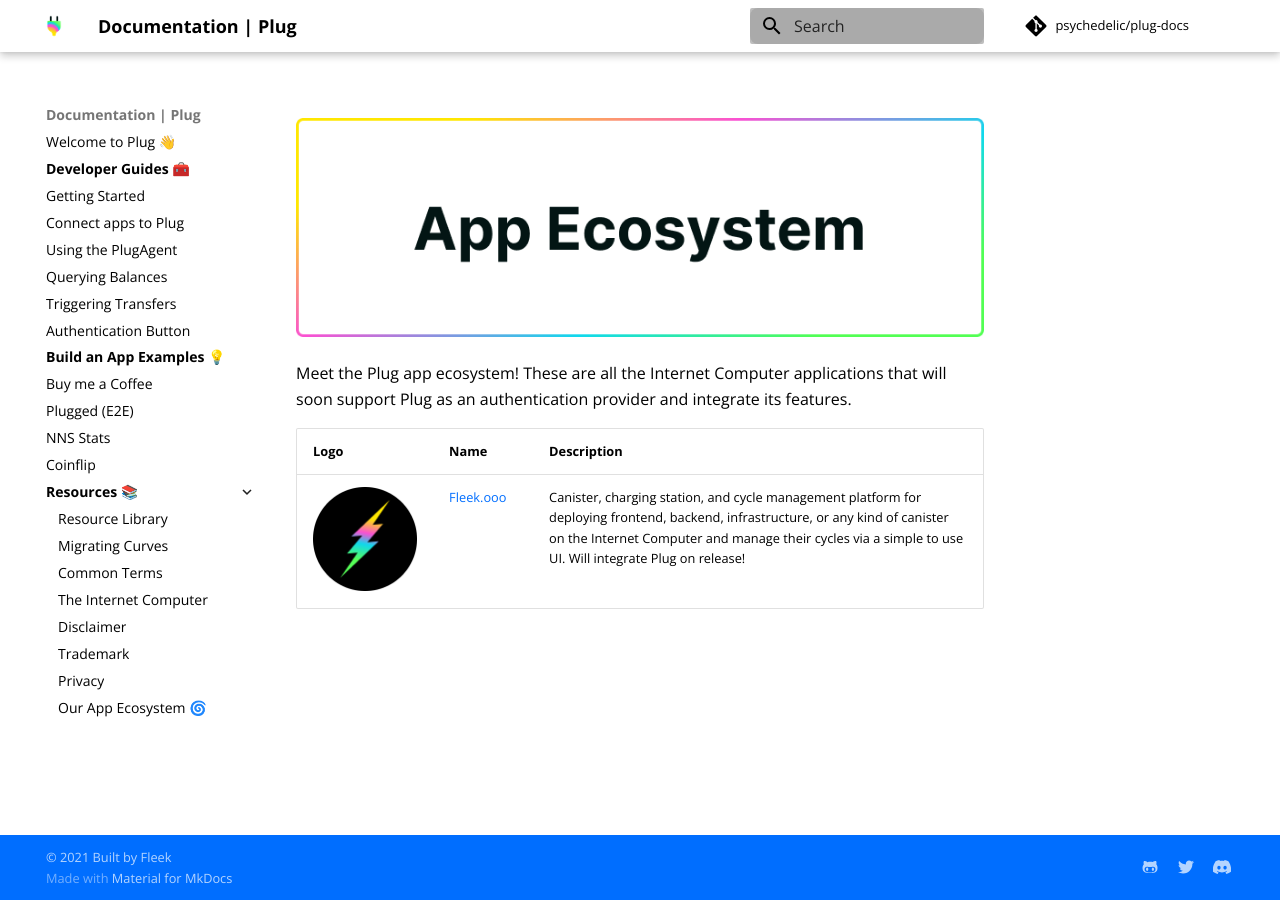
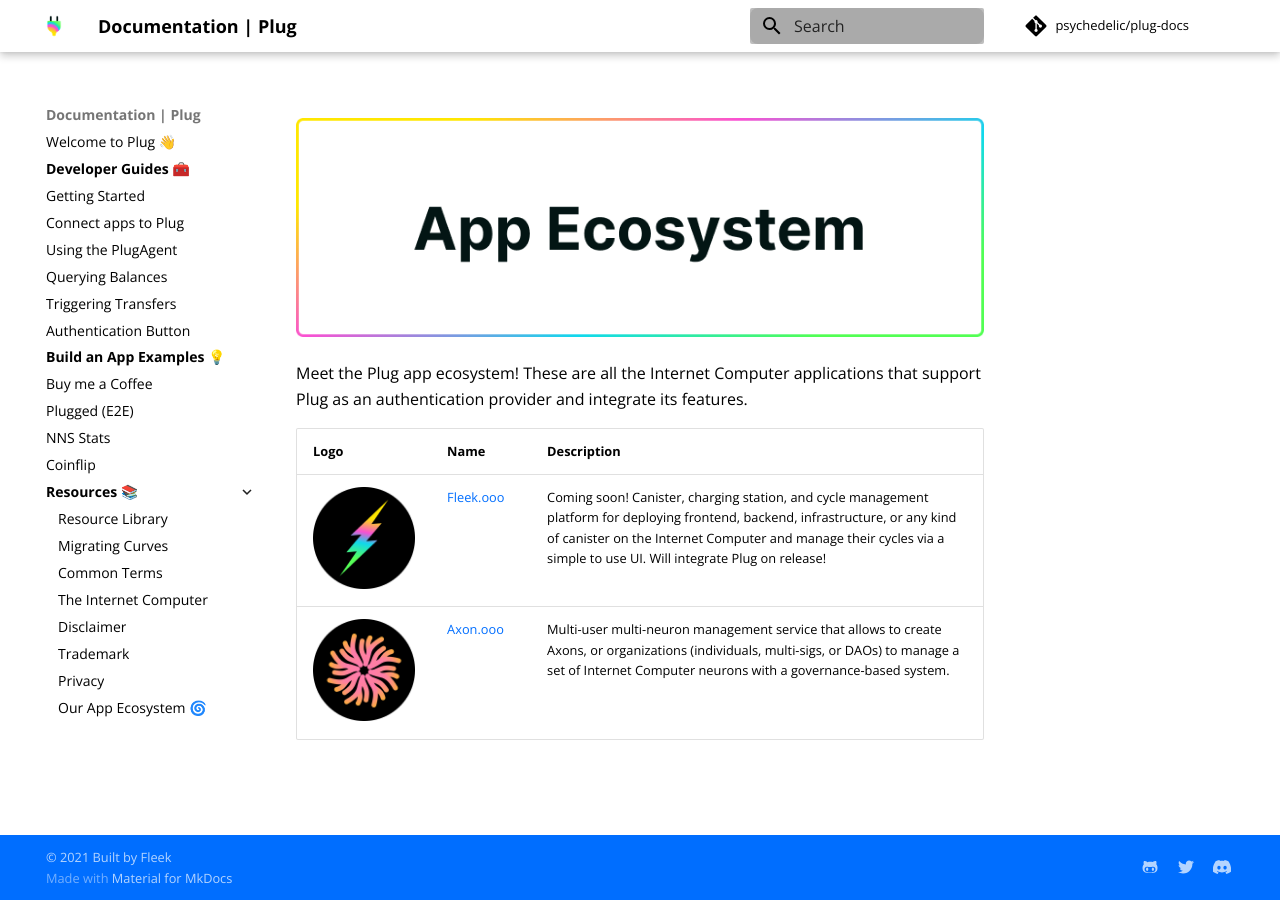
Before and after one commit to Psychedelic/plug-docs, an MkDocs documentation site: the page built from docs/resources/apps-with-plug.md, in a window 1280 px wide. Built offline with MkDocs 1.6.1 and Material for MkDocs 9.7.7, drawn with Linux system fonts in a browser that asks for light colours; comment, search, counter and statistics services are not loaded.

Commit message:
expand list

```diff
--- a/docs/resources/apps-with-plug.md
+++ b/docs/resources/apps-with-plug.md
@@ -6,9 +6,10 @@
 
 ![](imgs/apps.png)
 
-Meet the Plug app ecosystem! These are all the Internet Computer applications that will soon support Plug as an authentication provider and integrate its features.
+Meet the Plug app ecosystem! These are all the Internet Computer applications that support Plug as an authentication provider and integrate its features.
 
 
 | Logo  	| Name  	| Description |
 |---	|---	| ---	|
-| ![](imgs/fleek.png ) 	|   <a href="https://fleek.ooo" target="_blank">Fleek.ooo</a>	| Canister, charging station, and cycle management platform for deploying frontend, backend, infrastructure, or any kind of canister on the Internet Computer and manage their cycles via a simple to use UI. Will integrate Plug on release!|
+| ![](imgs/fleek.png ) 	|   <a href="https://fleek.ooo" target="_blank">Fleek.ooo</a>	| Coming soon! Canister, charging station, and cycle management platform for deploying frontend, backend, infrastructure, or any kind of canister on the Internet Computer and manage their cycles via a simple to use UI. Will integrate Plug on release!|
+| ![](imgs/axon.png ) 	|   <a href="https://axon.ooo" target="_blank">Axon.ooo</a>	| Multi-user multi-neuron management service that allows to create Axons, or organizations (individuals, multi-sigs, or DAOs) to manage a set of Internet Computer neurons with a governance-based system.|
```
Also changed, not shown: docs/resources/imgs/axon.png (added).
